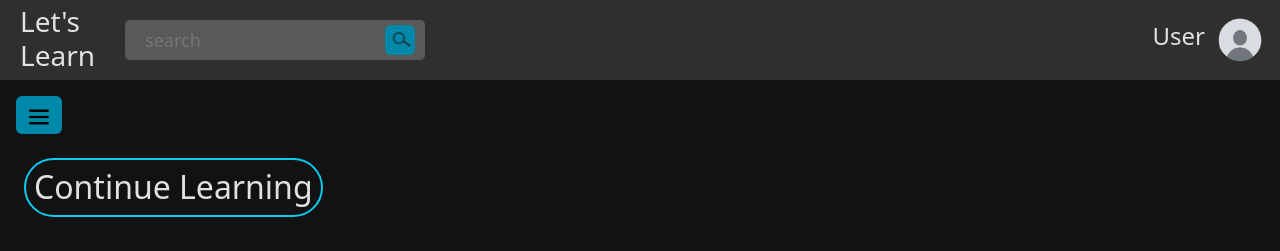
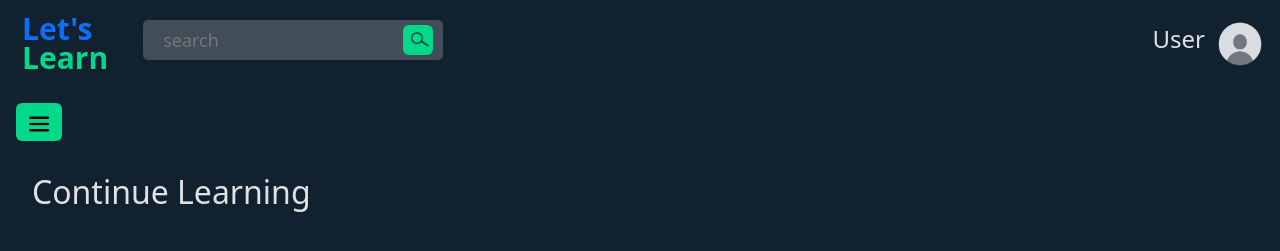
Before and after one commit to CHOC4HOL1C/letslearn.com, a PHP site: page /studentDashboard.html in a window 1280 px wide. Shown: the top 251 px of the page. Run offline with PHP 8.4, Linux system fonts and the light colour scheme.

Commit message:
Zannat Changes 2

```diff
--- a/studentDashboard.css
+++ b/studentDashboard.css
@@ -1,14 +1,46 @@
+:root {
+    --accent-color: #00d989;
+    --accent-color-rgb: rgb(4, 170, 109);
+    --black-color: #000000;
+    --dark-color: #24252A;
+    --dark-blue-color: #12212f;
+    --poppins: 'Poppins', sans-serif;
+    /* --accent-color: #04AA6D; */
 
-.header-division h3 {
-    padding-top: 5px;
-    font-size: 28px;
+}
+a, a:visited, a:hover, a:active {
+    color: inherit;
+    text-decoration: none;
+  }
+.logo {
+    display: inline-block;
+    font-size: 30px;
+    font-weight: bold;
+    color: #edf0f1;
+    /* border: 2px solid #edf0f1; */
+    margin-top: 10px;
+    margin-right: auto;
+    margin-left: 17px;
+    margin-bottom: 10px;;
+    padding: 5px;
+    line-height:95%;
+    cursor: pointer;
+    transition: all 0.3s ease 0s;
+}
+.logo-style {
+    color: var(--accent-color);
+}
+
+.logo:hover {
+    color: #00d989;
+    border: 2px solid #00d989;
 }
 
 .header-division {
     display: flex;
     justify-content: start;
     align-items: start;
-    padding-left: 20px;
+    /* padding-left: 20px; */
 }
 
 img {
@@ -51,7 +83,7 @@
     width: 30px;
     height: 30px;
     border-radius: 20%;
-    background: #0088a9;
+    background: #00d989;
     cursor: pointer;
 }
 
@@ -59,9 +91,10 @@
     display: flex;
     justify-content: space-between;
     align-items: center;
-    background-color: #302f2f;
+    background-color: #12212f;
     color: #e1e1e1;
 }
+
 
 .user-pic {
     display: flex;
@@ -98,16 +131,16 @@
 
 /* My Codes */
 .offcanvas-body .btn{
-    border-color: #0088a9 !important;
+    border-color: transparent !important;
     border-radius: 10px !important;
-    color: #0088a9 !important;
+    color: rgba(0, 217, 137, 0.6) !important;
     transition-duration: 0.25s !important;
     background-color: transparent !important;
 }
 
 .offcanvas-body .btn:hover
 {
-    color: rgb(13, 170, 123) !important;
+    color: rgb(0, 217, 137) !important;
     box-shadow: 0 12px 16px 0 rgba(0,0,0,0.24), 0 17px 50px 0 rgba(0,0,0,0.19) !important;
 }
 
--- a/studentDashboard.html
+++ b/studentDashboard.html
@@ -10,12 +10,12 @@
     <title>Student Dashboard</title>
 </head>
 
-<body style="background-color: #121212;">
+<body style="background-color: #12212f;">
 
     <!-- Navbar -->
     <div class="header">
         <div class="header-division">
-            <h3>Let's <br> Learn</h3>
+            <span class = "logo"><a href="index.html" style="text-decoration: none;">Let's<br><span class = "logo-style">Learn</span></a></span>
             <form action="" class="search-bar">
                 <input type="text" placeholder="search" name="">
                 <button type="submit"><img src="Icon/search1.png" alt=""></button>
@@ -29,21 +29,21 @@
 
     <!-- Offcanvas -->
     <button class="btn mt-3 ms-3" type="button" data-bs-toggle="offcanvas" data-bs-target="#offcanvasWithBothOptions"
-        aria-controls="offcanvasWithBothOptions" style="background-color:#0088a9;"><img src="Icon/menuBar.png" alt=""></button>
+        aria-controls="offcanvasWithBothOptions" style="background-color:#00d989;"><img src="Icon/menuBar.png" alt=""></button>
 
     <div class="offcanvas offcanvas-start" data-bs-scroll="true" tabindex="-1" id="offcanvasWithBothOptions"
         aria-labelledby="offcanvasWithBothOptionsLabel" style="background-color: #302f2f;">
         <div class="offcanvas-header" style="display: block;">
-            <button type="button" class="btn-close float-end" data-bs-dismiss="offcanvas" aria-label="Close" style="background-color:#0088a9;"></button>
+            <button type="button" class="btn-close float-end" data-bs-dismiss="offcanvas" aria-label="Close" style="background-color:#00d989;"></button>
         </div>
         <div class="offcanvas-body">
-            <div style="margin-bottom: 25%; margin-top: 15px; text-align: center;">
+            <div style="margin-bottom: 5%; margin-top: 40%; text-align: center;">
                 <button class="btn"><h4><img src="Icon/home.png" style="margin-bottom: 4px;" alt=""> Home <span><img src="Icon/arrow.png" alt=""></span></h4></button>
             </div>
-            <div style="margin-bottom: 25%; text-align: center;">
+            <div style="margin-bottom: 5%; text-align: center;">
                 <button class="btn"><h4><img src="Icon/achievement.png" style="margin-bottom: 4px;" alt=""> Achievement <span><img src="Icon/arrow.png" alt=""></span></h4></button>
             </div>
-            <div style="margin-bottom: 25%; text-align: center;">
+            <div style="margin-bottom: 5%; text-align: center;">
                 <button class="btn"><h4><img src="Icon/course.png" style="margin-bottom: 4px;" alt=""> Courses <span><img src="Icon/arrow.png" alt=""></span></h4></button>
             </div>
             <div style="text-align: center;">
@@ -55,7 +55,7 @@
 
     <!-- Continue learning cards -->
     <div class="mt-4 ms-3">
-        <h2 class="ms-2 border border-2 border-info rounded-pill p-2" style="color: #e1e1e1; display: inline-block;">Continue Learning</h2>
+        <h2 class="ms-2 p-2" style="color: #e1e1e1; display: inline-block; border: 0px;">Continue Learning</h2>
     </div>
 
     <div class="ms-3 mt-1 mb-5 me-3 row row-cols-1 row-cols-md-4 g-4">
@@ -123,7 +123,7 @@
 
     <!-- My Courses cards -->
     <div class="mt-4 ms-3">
-        <h2 class="ms-2 border border-2 border-info rounded-pill p-2" style="color: #e1e1e1; display: inline-block;">My Courses</h2>
+        <h2 class="ms-2 p-2" style="color: #e1e1e1; display: inline-block;">My Courses</h2>
     </div>
 
     <div class="ms-3 mt-1 mb-5 me-3 row row-cols-1 row-cols-md-4 g-4">
```
Also changed, not shown: person-icon.png (added).
